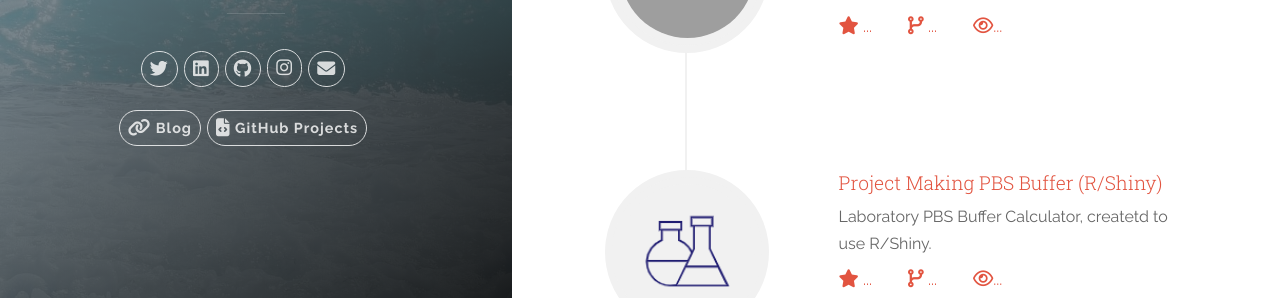
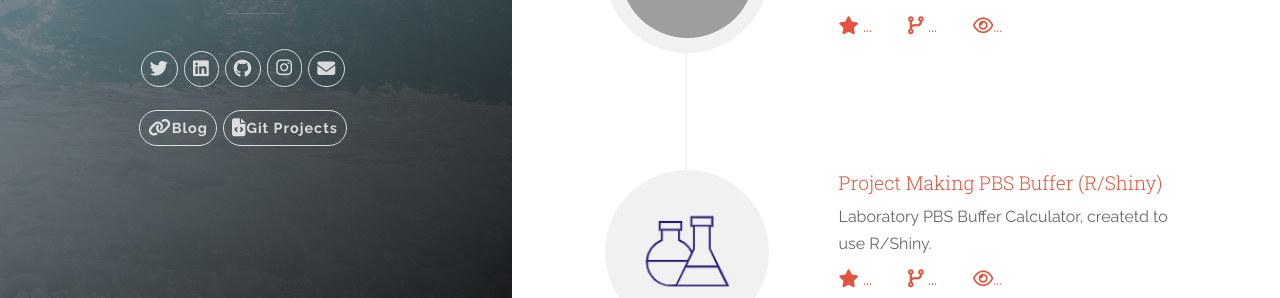
Before and after one commit to YvonneBeirneFitzGerald/yvonnebeirnefitzgerald.github.io, a Jekyll site: the page built from index.html, in a window 1280 px wide. Shown: the part 523-821 px from the top of the page. Built offline with Jekyll 4.4.1, drawn with Linux system fonts in a browser that asks for light colours; nearby versions of some CDN libraries; comment, search, counter and statistics services are not loaded; grey boxes are pictures that could not be loaded.

Commit message:
Update header.html

```diff
--- a/_includes/header.html
+++ b/_includes/header.html
@@ -114,9 +114,9 @@
           <!--<nav class="cover-navigation cover-navigation--primary">-->
           <nav class="cover-navigation navigation--social">
             <ul class="navigation">
-              <li class="navigation__item"><a href="https://theyvonne.com/blog/" title="link to Blog"><i class="fas fa-link fa-lg"></i>&nbsp;Blog</a></li>
+              <li class="navigation__item"><a href="https://theyvonne.com/blog/" title="link to Blog"><i class="fas fa-link fa-lg"></i>Blog</a></li>
               <!--<li class="navigation__item"><a href="{{ site.baseurl }}/#" title="link to Tweets" class="panel-button"><i class="icon icon-social-twitter"></i>&nbsp;Tweets</a></li>-->
-              <li class="navigation__item"><a href="{{ site.baseurl }}/#projects" title="link to Git Projects" class="panel-button projects-button"><i class="fas fa-file-code fa-lg"></i>&nbsp;GitHub Projects</a></li>
+              <li class="navigation__item"><a href="{{ site.baseurl }}/#projects" title="link to Git Projects" class="panel-button projects-button"><i class="fas fa-file-code fa-lg"></i>Git Projects</a></li>
             </ul>
           </nav>
 
```
